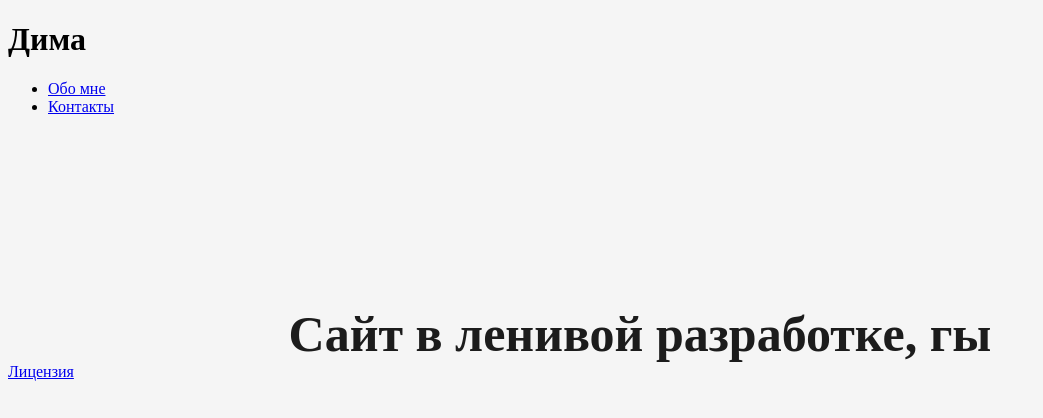
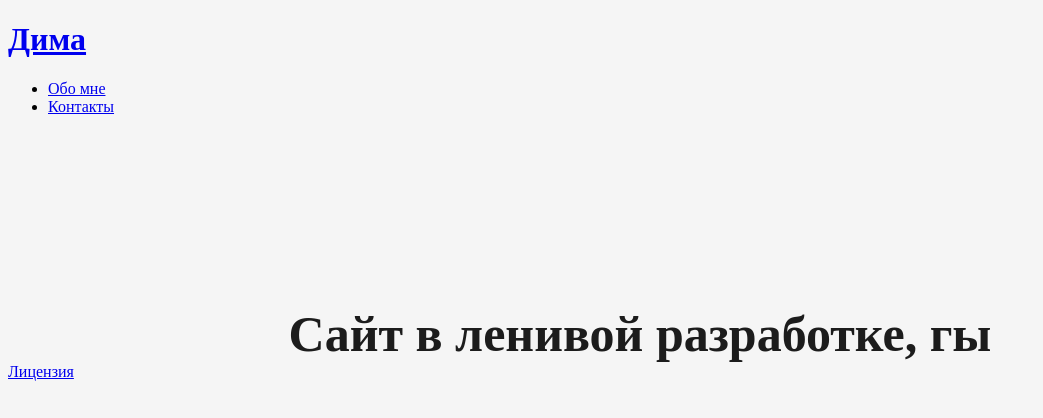
Before and after one commit to jesusloveswine/jesusloveswine.github.io, a plain HTML site: page index.html in a window 1280 px wide. Shown: the whole page, without its empty margins (0-1043 px from the left). Drawn offline with Linux system fonts and the light colour scheme; a web font is replaced by a local one.

Commit message:
йет анотхер апдате

```diff
--- a/index.html
+++ b/index.html
@@ -10,7 +10,7 @@
     </head>
     <body>
         <header>
-            <h1>Дима</h1>
+            <h1><a href="index.html">Дима</a></h1>
             <nav>
                 <ul>
                     <li><a href="html/test/about.html">Обо мне</a></li>
```
Also changed, not shown: html/test/about.html (+1 -1 lines), html/test/license.html (+1 -1 lines), html/test2/contact.html (+1 -1 lines).
